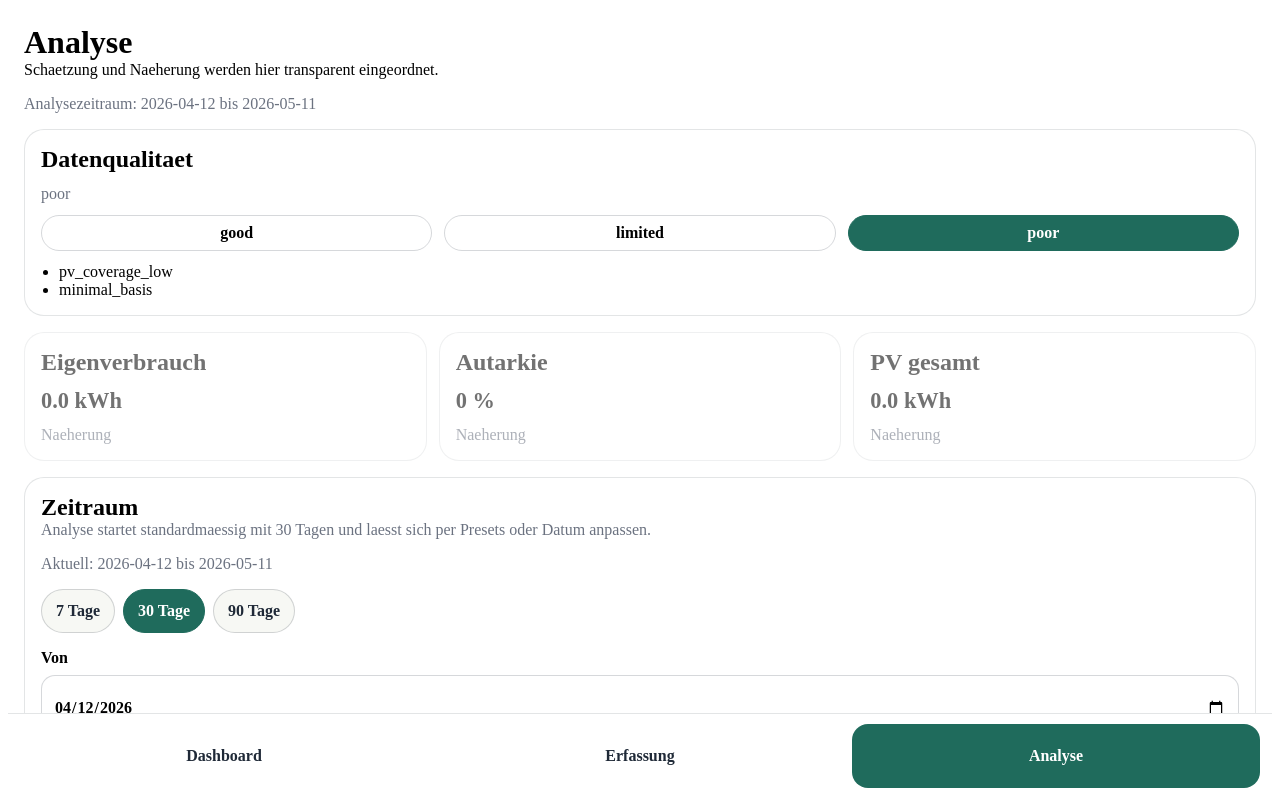
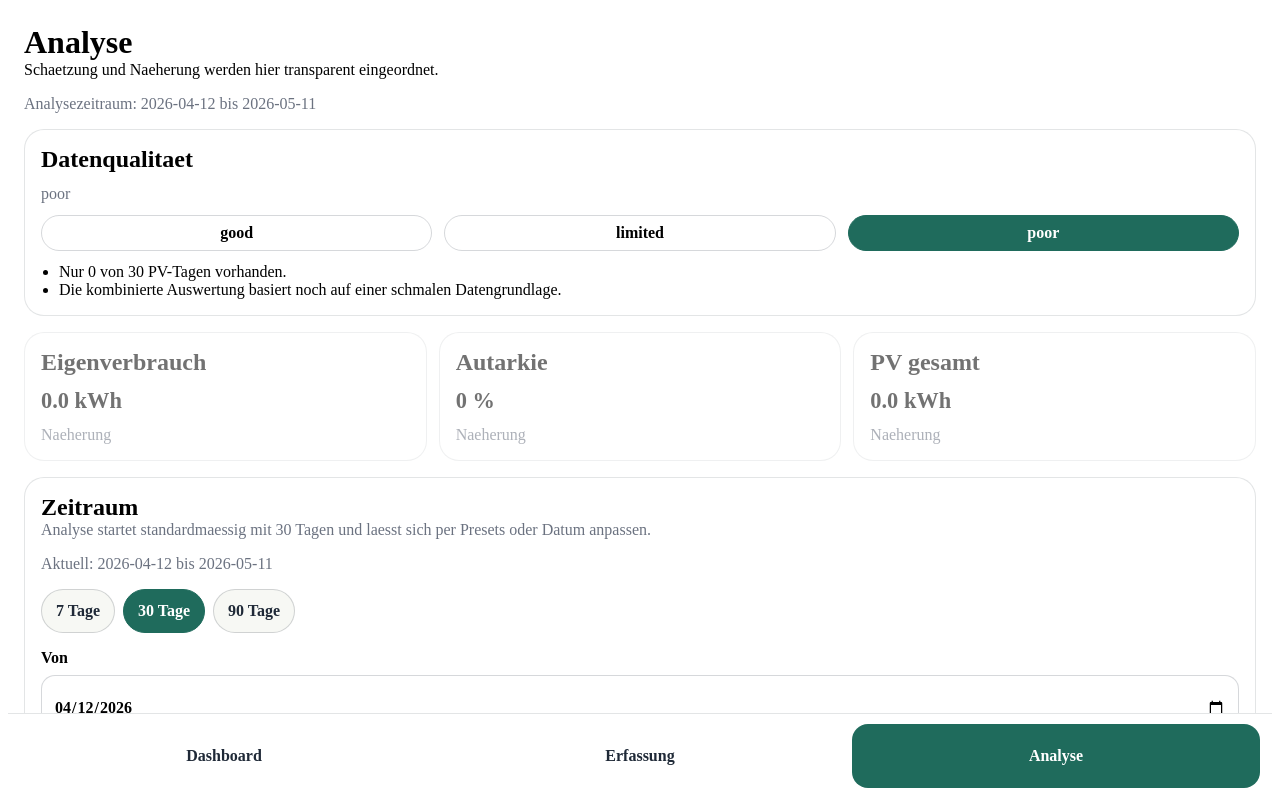
Before and after one commit to kruemelnerd/balkonbilanz, a Vue app: page /analysis in a window 1280 px wide. Shown: the top 798 px of the page. Built offline with nearby package versions, Linux system fonts and the light colour scheme.

Commit message:
feat(02-05): wire warning copy and capture quick actions

```diff
--- a/src/features/analysis/AnalysisView.vue
+++ b/src/features/analysis/AnalysisView.vue
@@ -7,6 +7,7 @@ import AnalysisRangeCard from './AnalysisRangeCard.vue';
 import IntervalList from './IntervalList.vue';
 import PvDaySummaryList from './PvDaySummaryList.vue';
 import type { DataQualityLevel } from '../../domain/analysis/intervalTypes.ts';
+import { formatCombinedWarning, formatQualityReason } from './analysisCopy.ts';
 
 interface KpiCard {
   label: string;
@@ -105,15 +106,29 @@ function createErrorState(message: string, retryLabel = 'Erneut laden'): Analysi
   };
 }
 
+function countInclusiveDays(fromDay: string, toDay: string): number {
+  const from = new Date(`${fromDay}T00:00:00.000Z`);
+  const to = new Date(`${toDay}T00:00:00.000Z`);
+
+  if (Number.isNaN(from.getTime()) || Number.isNaN(to.getTime()) || to.getTime() < from.getTime()) {
+    return 0;
+  }
+
+  return Math.floor((to.getTime() - from.getTime()) / (24 * 60 * 60 * 1000)) + 1;
+}
+
 function deriveLiveState(analysisStore: ReturnType<typeof createAnalysisStore>): AnalysisState {
   const quality = analysisStore.quality ?? { level: 'limited' as const, reasons: ['Noch keine kombinierte Auswertung verfuegbar.'] };
   const combined = analysisStore.combined;
-  const warning = combined?.warnings[0] ?? '';
+  const warning = combined?.warnings[0] ? formatCombinedWarning(combined.warnings[0]) : '';
+  const periodDays = countInclusiveDays(analysisStore.fromDay, analysisStore.toDay);
 
   return {
     periodLabel: `Analysezeitraum: ${analysisStore.fromDay} bis ${analysisStore.toDay}`,
     qualityLevel: quality.level,
-    qualityReasons: quality.reasons.length > 0 ? quality.reasons : ['Noch keine kombinierte Auswertung verfuegbar.'],
+    qualityReasons: quality.reasons.length > 0
+      ? quality.reasons.map((reason) => formatQualityReason(reason, { pvDayCount: analysisStore.pvDays.length, periodDays }))
+      : ['Noch keine kombinierte Auswertung verfuegbar.'],
     warning,
     kpis: combined
       ? [
@@ -150,8 +165,8 @@ const view = computed<AnalysisState>(() => {
     return {
       periodLabel: props.snapshot.periodLabel,
       qualityLevel: props.snapshot.qualityLevel,
-      qualityReasons: props.snapshot.qualityReasons,
-      warning: props.snapshot.warning ?? '',
+      qualityReasons: props.snapshot.qualityReasons.map((reason) => formatQualityReason(reason)),
+      warning: props.snapshot.warning ? formatCombinedWarning(props.snapshot.warning) : '',
       kpis: props.snapshot.kpis,
       combinedLabel: props.snapshot.combinedLabel ?? 'Naeherung',
       error: props.snapshot.error ?? '',
--- a/src/features/analysis/IntervalList.vue
+++ b/src/features/analysis/IntervalList.vue
@@ -1,6 +1,7 @@
 <script setup lang="ts">
 import { computed } from 'vue';
 import type { AnalysisStore } from '../../stores/analysisStore.ts';
+import { formatIntervalFlag } from './analysisCopy.ts';
 
 const props = defineProps<{
   store: AnalysisStore;
@@ -53,6 +54,10 @@ function formatPerDay(value: number | null): string {
           <dd class="cost-hint">Standardpreis 0.305 EUR/kWh als vorlaeufige Basis im Kostenkontext.</dd>
         </div>
       </dl>
+
+      <ul v-if="interval.flags.length" class="warning-list" aria-label="Plausibilitaetswarnungen">
+        <li v-for="flag in interval.flags" :key="flag" class="warning-item">{{ formatIntervalFlag(flag) }}</li>
+      </ul>
     </article>
   </section>
 </template>
@@ -120,4 +125,20 @@ dd {
   color: #6b7280;
   font-size: 0.92rem;
 }
+
+.warning-list {
+  display: grid;
+  gap: 8px;
+  margin: 0;
+  padding: 0;
+}
+
+.warning-item {
+  background: #fff5eb;
+  border: 1px solid rgba(181, 71, 8, 0.24);
+  border-radius: 12px;
+  color: #8a3d0d;
+  list-style: none;
+  padding: 10px 12px;
+}
 </style>
--- /dev/null
+++ b/src/features/analysis/analysisCopy.ts
@@ -0,0 +1,56 @@
+interface QualityReasonContext {
+  pvDayCount?: number;
+  periodDays?: number;
+}
+
+function hasCoverageContext(context: QualityReasonContext): context is Required<QualityReasonContext> {
+  return typeof context.pvDayCount === 'number' && typeof context.periodDays === 'number' && context.periodDays > 0;
+}
+
+export function formatCombinedWarning(code: string): string {
+  if (code === 'pv_below_export') {
+    return 'Plausibilitaetswarnung: Einspeisung liegt ueber dem erfassten PV-Tagesertrag.';
+  }
+
+  return code;
+}
+
+export function formatQualityReason(code: string, context: QualityReasonContext = {}): string {
+  if (code === 'pv_coverage_partial') {
+    if (hasCoverageContext(context)) {
+      return `Nur ${context.pvDayCount} von ${context.periodDays} PV-Tagen vorhanden.`;
+    }
+
+    return 'PV-Tage fehlen fuer den gewaehlten Zeitraum.';
+  }
+
+  if (code === 'pv_coverage_low') {
+    if (hasCoverageContext(context)) {
+      return `Nur ${context.pvDayCount} von ${context.periodDays} PV-Tagen vorhanden.`;
+    }
+
+    return 'Es fehlen viele PV-Tage im gewaehlten Zeitraum.';
+  }
+
+  if (code === 'interval_over_7_days') {
+    return 'Zaehlerintervall laenger als 7 Tage.';
+  }
+
+  if (code === 'minimal_basis') {
+    return 'Die kombinierte Auswertung basiert noch auf einer schmalen Datengrundlage.';
+  }
+
+  return code;
+}
+
+export function formatIntervalFlag(code: string): string {
+  if (code === 'suspicious_jump') {
+    return 'Plausibilitaetswarnung: Dieser Zaehlersprung wirkt ungewoehnlich, bleibt aber gespeichert.';
+  }
+
+  if (code === 'pv_export_mismatch') {
+    return 'Plausibilitaetswarnung: Die Einspeisung in diesem Intervall liegt ueber dem erfassten PV-Tagesertrag.';
+  }
+
+  return code;
+}
--- a/src/features/capture/CaptureView.vue
+++ b/src/features/capture/CaptureView.vue
@@ -1,5 +1,6 @@
 <script setup lang="ts">
-import { onMounted, reactive } from 'vue';
+import { nextTick, onMounted, reactive, watch } from 'vue';
+import { useRoute } from 'vue-router';
 import { createBrowserCaptureDependencies } from '../../db/database.ts';
 import { createCaptureStore, type CaptureStore } from '../../stores/captureStore.ts';
 import MeterEntryForm from '../meter/MeterEntryForm.vue';
@@ -12,10 +13,26 @@ const props = defineProps<{
 }>();
 
 const store = reactive(props.store ?? createCaptureStore(createBrowserCaptureDependencies()));
+const route = useRoute();
+
+async function focusHashTarget(hash: string) {
+  const id = hash.replace(/^#/, '');
+  if (!id) {
+    return;
+  }
+
+  await nextTick();
+  document.getElementById(id)?.focus();
+}
 
 onMounted(async () => {
   await store.loadMeterReadings();
   await store.loadPvEntries();
+  await focusHashTarget(route.hash);
+});
+
+watch(() => route.hash, (hash) => {
+  void focusHashTarget(hash);
 });
 </script>
 
--- a/src/features/dashboard/DashboardView.vue
+++ b/src/features/dashboard/DashboardView.vue
@@ -1,10 +1,12 @@
 <script setup lang="ts">
-import { computed, onMounted, reactive } from 'vue';
+import { computed, inject, onMounted, reactive } from 'vue';
+import { routerKey, type Router } from 'vue-router';
 import { createBrowserCaptureDependencies } from '../../db/database.ts';
 import { createAnalysisService } from '../../services/analysis/analysisService.ts';
 import { createCaptureStore } from '../../stores/captureStore.ts';
 import { createAnalysisStore } from '../../stores/analysisStore.ts';
 import type { DataQualityLevel } from '../../domain/analysis/intervalTypes.ts';
+import { formatQualityReason } from '../analysis/analysisCopy.ts';
 
 type Mode = 'empty' | 'partial' | 'filled';
 
@@ -31,6 +33,7 @@ interface DashboardState {
 }
 
 const props = defineProps<{ snapshot?: DashboardSnapshot }>();
+const router = inject<Router | null>(routerKey, null);
 
 function formatDateTime(value: string): string {
   const date = new Date(value);
@@ -88,6 +91,17 @@ function createEmptyState(): DashboardState {
   };
 }
 
+function countInclusiveDays(fromDay: string, toDay: string): number {
+  const from = new Date(`${fromDay}T00:00:00.000Z`);
+  const to = new Date(`${toDay}T00:00:00.000Z`);
+
+  if (Number.isNaN(from.getTime()) || Number.isNaN(to.getTime()) || to.getTime() < from.getTime()) {
+    return 0;
+  }
+
+  return Math.floor((to.getTime() - from.getTime()) / (24 * 60 * 60 * 1000)) + 1;
+}
+
 function deriveLiveState(captureStore: ReturnType<typeof createCaptureStore>, analysisStore: ReturnType<typeof createAnalysisStore>): DashboardState {
   const latestMeter = captureStore.meter.readings[0];
   const latestPv = captureStore.pv.entries[0];
@@ -108,7 +122,12 @@ function deriveLiveState(captureStore: ReturnType<typeof createCaptureStore>, an
     heroValue: combined ? `${combined.selfConsumptionKwh.toFixed(1)} kWh` : 'Auswertung laeuft noch',
     heroBadge: combined ? 'Naeherung' : '',
     qualityLevel: quality.level,
-    qualityReasons: quality.reasons.length > 0 ? quality.reasons : ['Noch keine kombinierte Auswertung verfuegbar.'],
+    qualityReasons: quality.reasons.length > 0
+      ? quality.reasons.map((reason) => formatQualityReason(reason, {
+          pvDayCount: analysisStore.pvDays.length,
+          periodDays: countInclusiveDays(analysisStore.fromDay, analysisStore.toDay),
+        }))
+      : ['Noch keine kombinierte Auswertung verfuegbar.'],
   };
 }
 
@@ -128,7 +147,7 @@ const view = computed<DashboardState>(() => {
       heroValue: props.snapshot.heroValue ?? '—',
       heroBadge: props.snapshot.heroBadge ?? '',
       qualityLevel: props.snapshot.qualityLevel ?? 'limited',
-      qualityReasons: props.snapshot.qualityReasons ?? [],
+      qualityReasons: (props.snapshot.qualityReasons ?? []).map((reason) => formatQualityReason(reason)),
     };
   }
 
@@ -151,6 +170,14 @@ const view = computed<DashboardState>(() => {
 
   return deriveLiveState(live.captureStore, live.analysisStore);
 });
+
+function navigateToCapture(hash: 'meter-timestamp' | 'pv-day') {
+  if (!router) {
+    return;
+  }
+
+  void router.push(`/capture#${hash}`);
+}
 </script>
 
 <template>
@@ -166,8 +193,8 @@ const view = computed<DashboardState>(() => {
       <p>{{ view.heroValue }}</p>
 
       <div class="quick-actions">
-        <button type="button">Zaehlerstand erfassen</button>
-        <button type="button">PV-Tageswert erfassen</button>
+        <button type="button" @click="navigateToCapture('meter-timestamp')">Zaehlerstand erfassen</button>
+        <button type="button" @click="navigateToCapture('pv-day')">PV-Tageswert erfassen</button>
       </div>
     </section>
 
@@ -200,8 +227,8 @@ const view = computed<DashboardState>(() => {
       </section>
 
       <div class="quick-actions">
-        <button type="button">Zaehlerstand erfassen</button>
-        <button type="button">PV-Tageswert erfassen</button>
+        <button type="button" @click="navigateToCapture('meter-timestamp')">Zaehlerstand erfassen</button>
+        <button type="button" @click="navigateToCapture('pv-day')">PV-Tageswert erfassen</button>
       </div>
     </template>
   </main>
```
